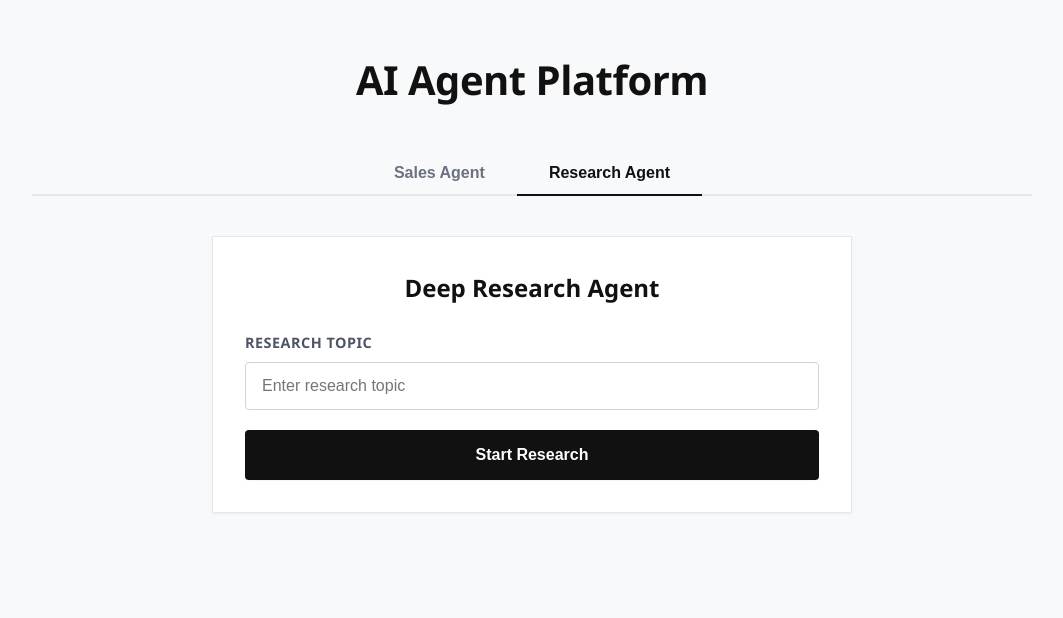
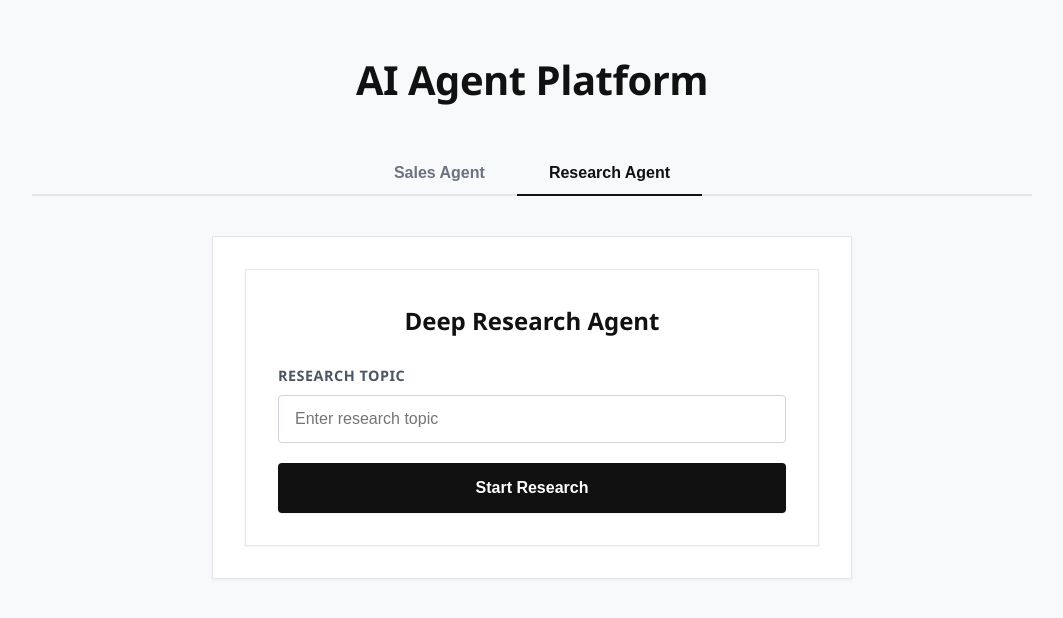
Before and after one commit to Samrude1/Agentsquad, a React app in the folder frontend/: page / in a window 1280 px wide. Both pictures are taken after a click on the button "Research Agent". Shown: the top 618 px of the page, without its empty margins (108-1171 px from the left). Built offline with nearby package versions, Linux system fonts and the light colour scheme; the HTML template or start-up script is replaced by a standard one.

Commit message:
UI: Add side-by-side research console with scrollable sidebar

```diff
--- a/frontend/src/components/ResearchForm.jsx
+++ b/frontend/src/components/ResearchForm.jsx
@@ -24,12 +24,10 @@ export default function ResearchForm({ onResult }) {
     };
 
     return (
-        <div className="form-container">
+        <div className={loading ? "research-console-layout" : "form-container"}>
+            <div className="research-main-panel">
+                <div className="form-container" style={{ margin: 0, maxWidth: 'none' }}>
                     <h2 className="form-title">Deep Research Agent</h2>
-
-            {loading ? (
-                <ProcessLog agentType="research" />
-            ) : (
                     <form onSubmit={handleSubmit}>
                         <div className="form-group">
                             <label className="form-label">Research Topic</label>
@@ -40,16 +38,25 @@ export default function ResearchForm({ onResult }) {
                                 className="form-input research"
                                 placeholder="Enter research topic"
                                 required
+                                disabled={loading}
                             />
                         </div>
 
                         <button
                             type="submit"
                             className="submit-button research"
+                            disabled={loading}
                         >
-                        Start Research
+                            {loading ? 'Research in Progress...' : 'Start Research'}
                         </button>
                     </form>
+                </div>
+            </div>
+
+            {loading && (
+                <div className="research-sidebar">
+                    <ProcessLog agentType="research" />
+                </div>
             )}
         </div>
     );
--- a/frontend/src/style.css
+++ b/frontend/src/style.css
@@ -67,12 +67,34 @@ body {
 
 /* Form Container */
 .form-container {
+    width: 100%;
     max-width: 40rem;
     margin: 0 auto;
     padding: 2rem;
     background: white;
     border: 1px solid #e5e7eb;
     box-shadow: 0 1px 3px rgba(0, 0, 0, 0.05);
+}
+
+.research-console-layout {
+    display: grid;
+    grid-template-columns: 1fr 380px;
+    gap: 2rem;
+    align-items: start;
+    margin-top: 2rem;
+    max-width: 1200px;
+    margin-left: auto;
+    margin-right: auto;
+}
+
+.research-sidebar {
+    position: sticky;
+    top: 2rem;
+    height: fit-content;
+}
+
+.research-main-panel {
+    min-width: 0;
 }
 
 .form-title {
```
Lines whose indentation alone changed are shown as unchanged.
